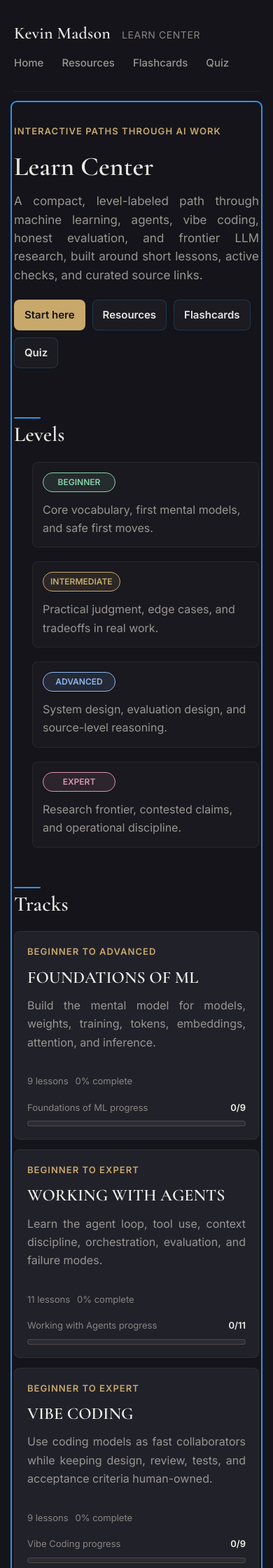
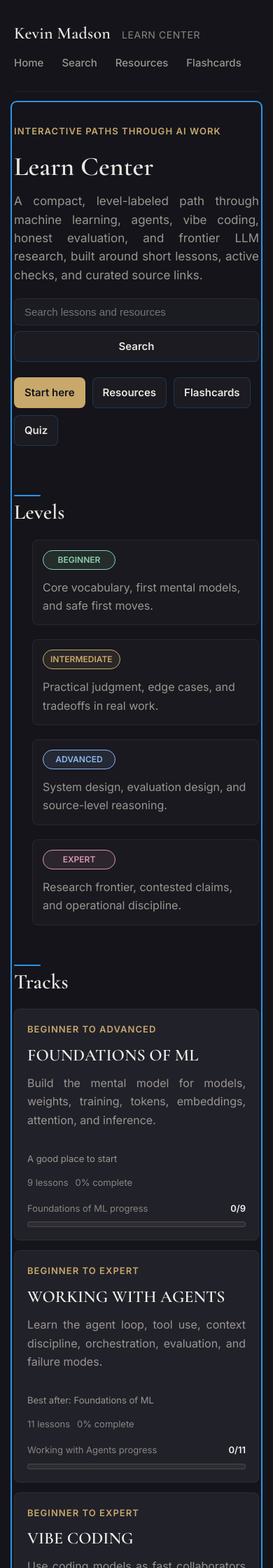
Before and after one commit to KiwiMaddog2020/kiwimaddog2020.github.io, a Jekyll site: the page learn/index.html, which Jekyll copies as it is, in a window 390 px wide. Shown: the top 2240 px of the page at 70% size. Built offline with Jekyll 4.4.1, drawn with Linux system fonts in a browser that asks for light colours; some of the changed text lies outside the part shown.

Commit message:
fix(learn): goal-loop r1 engine -- dynamic CTA, global search, prereqs, title
Folds the convergent Codex+Gemini findings on the engine:
- Fix broken Start here CTA: was hardcoded to the renamed ml_weights_stub id
  (first click 404'd); now derives the first lesson dynamically.
- Add a global search route (#/search) plus a hero search box and a nav link;
  searches lesson titles, summaries, key points, body, and resource links.
- Surface prereqs.json on track cards (Best after: ...) so the loaded
  dependency data is no longer dead.
- Fix duplicated page title (was 'Learn Center · Learn Center').
- Add a subtle flashcard flip motion (reduced-motion aware).

Verified in preview: CTA resolves, search returns lesson+resource hits,
prereq lines render, title corrected.

Co-Authored-By: Claude Opus 4.8 (1M context) <noreply@anthropic.com>

```diff
--- a/learn/assets/learn.css
+++ b/learn/assets/learn.css
@@ -827,4 +827,98 @@ button:disabled,
   .flashcard {
     transition: none;
   }
+
+  .flashcard-face {
+    animation: none;
+  }
 }
+
+/* Search, prereqs, and flip motion (goal-loop round 1) */
+.hero-search {
+  display: flex;
+  gap: 8px;
+  margin: 18px 0 6px;
+  max-width: 540px;
+}
+
+.hero-search input[type="search"],
+.search-field input[type="search"] {
+  flex: 1;
+  width: 100%;
+  padding: 10px 14px;
+  border: 1px solid var(--border);
+  border-radius: 8px;
+  background: var(--bg-elevated);
+  color: var(--text);
+  font-size: 15px;
+}
+
+.hero-search input[type="search"]:focus-visible,
+.search-field input[type="search"]:focus-visible {
+  outline: 2px solid #c8a96b;
+  outline-offset: 2px;
+}
+
+.search-field {
+  display: flex;
+  flex-direction: column;
+  gap: 6px;
+  width: 100%;
+}
+
+.search-field > span {
+  color: var(--text-muted);
+  font-size: 13px;
+}
+
+.search-meta {
+  display: flex;
+  gap: 8px;
+  align-items: center;
+  color: var(--text-muted);
+  font-size: 13px;
+}
+
+.count-chip {
+  display: inline-block;
+  min-width: 22px;
+  margin-left: 8px;
+  padding: 1px 9px;
+  border: 1px solid var(--border);
+  border-radius: 999px;
+  color: #c8a96b;
+  font-family: var(--mono);
+  font-size: 13px;
+}
+
+.card-prereq {
+  margin: 0;
+  color: var(--text-muted);
+  font-size: 13px;
+}
+
+.card-prereq-start {
+  color: #c8a96b;
+}
+
+.flashcard-face {
+  animation: flashcard-flip 0.32s ease;
+}
+
+@keyframes flashcard-flip {
+  from {
+    opacity: 0;
+    transform: rotateX(35deg) translateY(-6px);
+  }
+  to {
+    opacity: 1;
+    transform: rotateX(0) translateY(0);
+  }
+}
+
+@media (max-width: 760px) {
+  .hero-search {
+    flex-direction: column;
+    max-width: 100%;
+  }
+}
--- a/learn/assets/learn.js
+++ b/learn/assets/learn.js
@@ -18,6 +18,8 @@
     lessonsByTrack: new Map(),
     ready: false
   };
+
+  let lastSearch = "";
 
   function escapeHtml(value) {
     return String(value ?? "").replace(/[&<>"']/g, function (char) {
@@ -229,6 +231,11 @@
       return;
     }
 
+    if (section === "search") {
+      renderSearch();
+      return;
+    }
+
     if (section === "flashcards") {
       renderFlashcards(id || "mixed");
       return;
@@ -240,6 +247,11 @@
     }
 
     renderNotFound();
+  }
+
+  function firstLessonHref() {
+    const first = state.lessons[0];
+    return first ? lessonHref(first.id) : "#/resources";
   }
 
   function renderLanding() {
@@ -258,8 +270,12 @@
         <p class="eyebrow">Interactive paths through AI work</p>
         <h1 id="learn-title">Learn Center</h1>
         <p class="lead">A compact, level-labeled path through machine learning, agents, vibe coding, honest evaluation, and frontier LLM research, built around short lessons, active checks, and curated source links.</p>
+        <form class="hero-search" role="search" aria-label="Search lessons and resources">
+          <input type="search" name="q" id="home-search" placeholder="Search lessons and resources" autocomplete="off" aria-label="Search">
+          <button class="button" type="submit">Search</button>
+        </form>
         <div class="hero-actions">
-          <a class="button primary" href="${lessonHref("ml_weights_stub")}">Start here</a>
+          <a class="button primary" href="${firstLessonHref()}">Start here</a>
           <a class="button" href="#/resources">Resources</a>
           <a class="button" href="#/flashcards">Flashcards</a>
           <a class="button" href="#/quiz">Quiz</a>
@@ -273,7 +289,16 @@
         <h2 id="tracks-title">Tracks</h2>
         <div class="track-grid">${trackCards}</div>
       </section>
-    `, "Learn Center");
+    `, null);
+
+    const searchForm = app.querySelector(".hero-search");
+    if (searchForm) {
+      searchForm.addEventListener("submit", function (event) {
+        event.preventDefault();
+        lastSearch = app.querySelector("#home-search").value.trim();
+        location.hash = "#/search";
+      });
+    }
   }
 
   function trackProgress(track) {
@@ -300,14 +325,28 @@
     `;
   }
 
+  function trackPrereqTitles(trackId) {
+    const entry = state.prereqs.find((item) => item.id === trackId);
+    if (!entry || !entry.needs || !entry.needs.length) return [];
+    return entry.needs.map(function (needId) {
+      const track = getTrack(needId);
+      return track ? track.title : needId;
+    });
+  }
+
   function renderTrackCard(track) {
     const progress = trackProgress(track);
     const lessonWord = track.lessons.length === 1 ? "lesson" : "lessons";
+    const prereqTitles = trackPrereqTitles(track.id);
+    const prereqLine = prereqTitles.length
+      ? `<p class="card-prereq">Best after: ${escapeHtml(prereqTitles.join(", "))}</p>`
+      : `<p class="card-prereq card-prereq-start">A good place to start</p>`;
     return `
       <article class="track-card">
         <div class="card-kicker">${escapeHtml(track.level_range)}</div>
         <h3><a href="${trackHref(track.id)}">${escapeHtml(track.title)}</a></h3>
         <p>${escapeHtml(track.blurb)}</p>
+        ${prereqLine}
         <div class="card-meta">
           <span>${track.lessons.length} ${lessonWord}</span>
           <span>${progress.percent}% complete</span>
@@ -590,6 +629,89 @@
     app.querySelector("#resource-results").innerHTML = filtered.length
       ? renderLinkList(filtered)
       : `<p class="empty-state">No resources match this filter yet.</p>`;
+  }
+
+  function stripHtml(html) {
+    return String(html || "").replace(/<[^>]*>/g, " ").replace(/\s+/g, " ").trim();
+  }
+
+  function lessonSearchText(lesson) {
+    return [
+      lesson.title,
+      lesson.summary,
+      (lesson.key_points || []).join(" "),
+      stripHtml(lesson.body_html),
+      lesson.outcome
+    ].join(" ").toLowerCase();
+  }
+
+  function renderSearch() {
+    replaceApp(`
+      <section class="track-header" aria-labelledby="search-title">
+        <p class="eyebrow">Find anything</p>
+        <h1 id="search-title">Search</h1>
+        <p class="lead">Search every lesson and resource by title, idea, or keyword. Try a term like attention, RAG, eval, or temperature.</p>
+      </section>
+      <form class="filter-bar" role="search" aria-label="Search the Learn Center">
+        <label class="search-field">
+          <span>Search</span>
+          <input type="search" id="search-input" autocomplete="off" placeholder="Search lessons and resources">
+        </label>
+      </form>
+      <div id="search-results" aria-live="polite"></div>
+    `, "Search");
+
+    const input = app.querySelector("#search-input");
+    const results = app.querySelector("#search-results");
+
+    function update() {
+      const query = input.value.trim().toLowerCase();
+      lastSearch = input.value.trim();
+      if (query.length < 2) {
+        results.innerHTML = `<p class="empty-state">Type at least two characters to search.</p>`;
+        return;
+      }
+      const lessonHits = state.lessons.filter((lesson) => lessonSearchText(lesson).includes(query));
+      const linkHits = state.links.filter(function (link) {
+        return `${link.title} ${link.note || ""}`.toLowerCase().includes(query);
+      });
+
+      const lessonMarkup = lessonHits.length
+        ? `<ul class="lesson-list">${lessonHits.map(function (lesson) {
+            const track = getTrack(lesson.track);
+            return `
+              <li class="lesson-row">
+                <a href="${lessonHref(lesson.id)}">
+                  <span>
+                    <strong>${escapeHtml(lesson.title)}</strong>
+                    <span class="lesson-summary">${escapeHtml(lesson.summary || "")}</span>
+                  </span>
+                  <span class="search-meta">${levelBadge(lesson.level)}<span>${escapeHtml(track ? track.title : lesson.track)}</span></span>
+                </a>
+              </li>`;
+          }).join("")}</ul>`
+        : `<p class="empty-state">No lessons match that search.</p>`;
+
+      const linkMarkup = linkHits.length ? renderLinkList(linkHits) : `<p class="empty-state">No resources match that search.</p>`;
+
+      results.innerHTML = `
+        <section class="learn-section tight" aria-labelledby="search-lessons">
+          <h2 id="search-lessons">Lessons <span class="count-chip">${lessonHits.length}</span></h2>
+          ${lessonMarkup}
+        </section>
+        <section class="learn-section tight" aria-labelledby="search-links">
+          <h2 id="search-links">Resources <span class="count-chip">${linkHits.length}</span></h2>
+          ${linkMarkup}
+        </section>
+      `;
+    }
+
+    input.addEventListener("input", update);
+    if (lastSearch) {
+      input.value = lastSearch;
+    }
+    input.focus();
+    update();
   }
 
   function renderFlashcards(trackId) {
--- a/learn/index.html
+++ b/learn/index.html
@@ -25,6 +25,7 @@
       <span class="crumb">Learn Center</span>
       <div class="links">
         <a href="#/">Home</a>
+        <a href="#/search">Search</a>
         <a href="#/resources">Resources</a>
         <a href="#/flashcards">Flashcards</a>
         <a href="#/quiz">Quiz</a>
```
